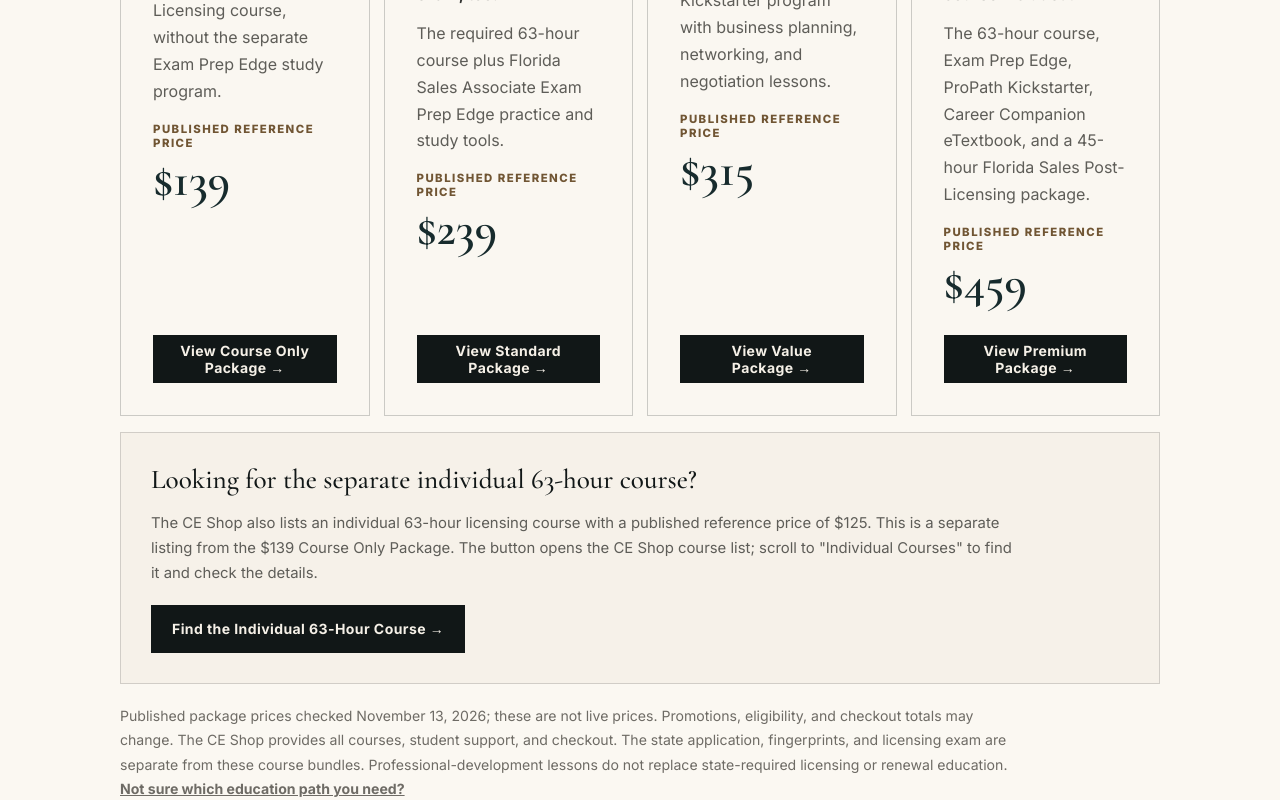
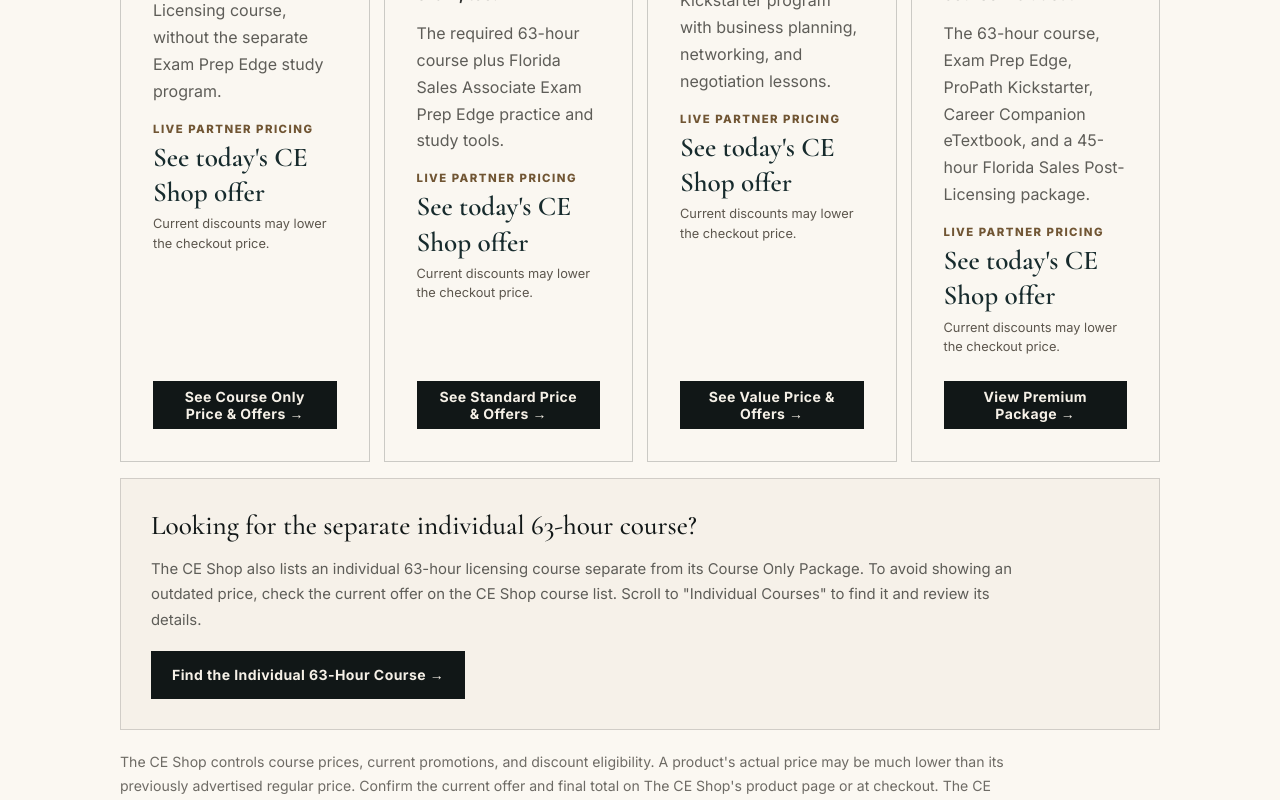
Before and after one commit to BrianLook/Greyson-Institute-Website, a Next.js app: page /florida-63-hour-real-estate-pre-licensing-course in a window 1280 px wide. Shown: the part 1340-2140 px from the top of the page. Built offline with nearby package versions, Linux system fonts and the light colour scheme.

Commit message:
Remove stale prelicensing course prices and guide students to current CE Shop promotional offers

```diff
--- a/components/PreLicensingPackageGuide.tsx
+++ b/components/PreLicensingPackageGuide.tsx
@@ -1,7 +1,6 @@
 import Link from "next/link";
 import { PartnerEnrollmentButton } from "@/components/PartnerEnrollmentButton";
 import type { CeShopCourseKey } from "@/lib/ce-shop-partner";
-import { ceShopReferencePrices } from "@/lib/ce-shop-pricing";
 
 type Track = "sales" | "broker";
 
@@ -11,7 +10,6 @@ type Choice = {
   includes: string;
   link: CeShopCourseKey;
   button: string;
-  price?: string;
   eyebrow?: string;
   caveat?: string;
 };
@@ -22,16 +20,14 @@ const salesPackages: Choice[] = [
     who: "I want just the required 63-hour education.",
     includes: "The Florida 63-hour Sales Associate Pre-Licensing course, without the separate Exam Prep Edge study program.",
     link: "floridaPreLicense63CourseOnly",
-    button: "View Course Only Package →",
-    price: ceShopReferencePrices.sales63.courseOnly,
+    button: "See Course Only Price & Offers →",
   },
   {
     name: "Standard Package",
     who: "I want help studying for the state licensing exam, too.",
     includes: "The required 63-hour course plus Florida Sales Associate Exam Prep Edge practice and study tools.",
     link: "floridaPreLicense63Standard",
-    button: "View Standard Package →",
-    price: ceShopReferencePrices.sales63.standard,
+    button: "See Standard Price & Offers →",
     eyebrow: "STRONG STARTING POINT",
   },
   {
@@ -39,8 +35,7 @@ const salesPackages: Choice[] = [
     who: "I want exam preparation and career-starting skills.",
     includes: "Everything in Standard, plus the ProPath Career Kickstarter program with business planning, networking, and negotiation lessons.",
     link: "floridaPreLicense63Value",
-    button: "View Value Package →",
-    price: ceShopReferencePrices.sales63.value,
+    button: "See Value Price & Offers →",
   },
   {
     name: "Premium Package",
@@ -48,7 +43,6 @@ const salesPackages: Choice[] = [
     includes: "The 63-hour course, Exam Prep Edge, ProPath Kickstarter, Career Companion eTextbook, and a 45-hour Florida Sales Post-Licensing package.",
     link: "floridaPreLicense63Premium",
     button: "View Premium Package →",
-    price: ceShopReferencePrices.sales63.premium,
     eyebrow: "INCLUDES POST-LICENSING",
   },
 ];
@@ -164,16 +158,24 @@ export function PreLicensingPackageGuide({ track }: { track: Track }) {
             >
               {option.includes}
             </p>
-            {option.price && (
-              <div className="ce-package-choice-card__price">
-                <span className="ce-package-choice-card__price-label">
-                  PUBLISHED REFERENCE PRICE
-                </span>
-                <div className="ce-package-choice-card__price-values">
-                  <strong>{option.price}</strong>
-                </div>
-              </div>
-            )}
+            <div className="ce-package-choice-card__price">
+              <span className="ce-package-choice-card__price-label">
+                LIVE PARTNER PRICING
+              </span>
+              <strong
+                style={{
+                  color: "#172b2d",
+                  fontFamily: "var(--font-serif), Georgia, serif",
+                  fontSize: "clamp(1.35rem, 2.2vw, 1.7rem)",
+                  lineHeight: 1.3,
+                }}
+              >
+                See today&apos;s CE Shop offer
+              </strong>
+              <span className="ce-package-choice-card__price-note">
+                Current discounts may lower the checkout price.
+              </span>
+            </div>
             {option.caveat && (
               <p
                 style={{
@@ -227,12 +229,10 @@ export function PreLicensingPackageGuide({ track }: { track: Track }) {
             }}
           >
             The CE Shop also lists an individual 63-hour licensing course
-            with a published reference price of{" "}
-            {ceShopReferencePrices.sales63.individual}. This is a separate
-            listing from the{" "}
-            {ceShopReferencePrices.sales63.courseOnly} Course Only Package.
-            The button opens the CE Shop course list; scroll to
-            &quot;Individual Courses&quot; to find it and check the details.
+            separate from its Course Only Package. To avoid showing an
+            outdated price, check the current offer on the CE Shop course list.
+            Scroll to &quot;Individual Courses&quot; to find it and review
+            its details.
           </p>
           <PartnerEnrollmentButton
             course="floridaPreLicense63IndividualCatalog"
@@ -250,10 +250,11 @@ export function PreLicensingPackageGuide({ track }: { track: Track }) {
           lineHeight: 1.75,
         }}
       >
-        {sales
-          ? `Published package prices checked ${ceShopReferencePrices.lastChecked}; these are not live prices. Promotions, eligibility, and checkout totals may change.`
-          : "To avoid displaying unverified prices, check The CE Shop for the latest Standard and Premium broker prices."}
-        {" "}The CE Shop provides all courses, student support, and checkout.
+        The CE Shop controls course prices, current promotions, and
+        discount eligibility. A product&apos;s actual price may be much lower
+        than its previously advertised regular price. Confirm the current
+        offer and final total on The CE Shop&apos;s product page or at checkout.
+        The CE Shop provides all courses, student support, and checkout.
         The state application, fingerprints, and licensing exam are
         separate from these course bundles. Professional-development lessons
         do not replace state-required licensing or renewal education.
```
